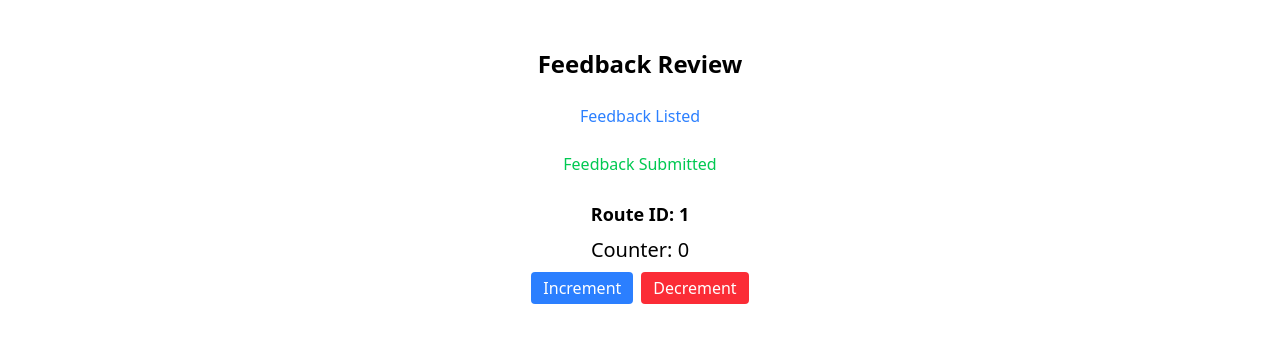
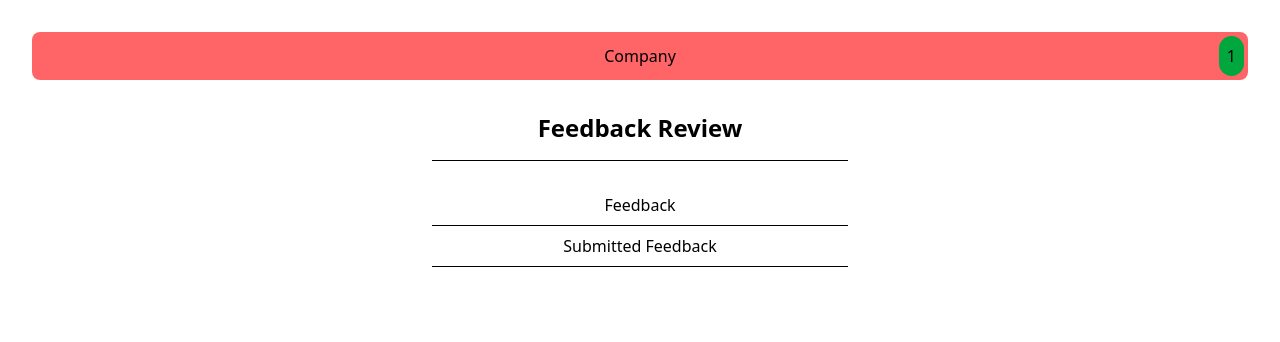
Before and after one commit to PARTHIBAN-007/React, a React (Vite) app: page /main/1 in a window 1280 px wide. Shown: the top 342 px of the page. Built offline with nearby package versions, Linux system fonts and the light colour scheme.

Commit message:
React Router

```diff
--- a/package.json
+++ b/package.json
@@ -10,6 +10,7 @@
     "preview": "vite preview"
   },
   "dependencies": {
+    "axios": "^1.9.0",
     "framer-motion": "^12.12.1",
     "react": "^19.1.0",
     "react-dom": "^19.1.0",
--- a/src/App.jsx
+++ b/src/App.jsx
@@ -1,6 +1,6 @@
 import './App.css';
 import { BrowserRouter, Routes, Route, Link } from "react-router-dom";
-import Counter from './pages/counter';
+import Counter from './pages/Counter';
 import Hello from './pages/page';
 import { Todo } from './pages/Todo';
 import AudioRecorder from './pages/AudioRecorder';
--- a/src/pages/Counter.jsx
+++ b/src/pages/Counter.jsx
@@ -52,7 +52,7 @@
 
 import React, { useState } from 'react';
 import { useParams } from 'react-router-dom';
-import { motion, AnimatePresence } from 'framer-motion';
+import { useNavigate } from 'react-router-dom';
 
 const Counter = () => {
   const [count, setCount] = useState(0);
@@ -61,21 +61,83 @@ const Counter = () => {
   const [show, setShow] = useState(false);
   const [feedback, setFeedbackShow] = useState(false);
 
+  let navigate = useNavigate();
+
+
   const { id } = useParams();
 
   const toggleFeedback = () => setFeedbackShow(prev => !prev);
   const toggleSubmitted = () => setShow(prev => !prev);
 
+  let GiveFeedback = () => {
+      navigate(`/${id}/feedback`)
+  }
+
+
   return (
+    <>
+    <div className='relative flex items-center bg-red-400  rounded-lg'>
+      <h1 className='absolute left-1/2 transform -translate-x-1/2'>Company</h1>
+      <h1 className='ml-auto rounded-[100px] bg-green-600 p-2 m-1'>{id}</h1>
+    </div>
+
     <div className="p-4 space-y-6 max-w-md mx-auto">
-      <h1 className="text-2xl font-bold">Feedback Review</h1>
 
-      <div
+      <h1 className="text-2xl py-4 font-bold border-b border-b-1 ">Feedback Review</h1>
+      <div className=''>
+       <div>
+          <div
+            onClick={toggleFeedback}
+            className="border-b p-2"
+          >
+            Feedback
+          </div>
+
+          {feedback && (
+            <div>
+              {content.map((data, index) => (
+                <div key={index} className="m-2 flex justify-between">
+                  <div className='mb-4' >{data}</div>
+                  <div>
+                    <button
+                    onClick={()=>GiveFeedback()}
+                    className="mr-2 bg-green-400 text-white px-2 py-1 rounded">Give Feedback</button>
+                    <button className="bg-red-400 text-white px-3 py-1 rounded">Decline</button>
+                  </div>
+                </div>
+              ))}
+            </div>
+          )}
+
+
+
+        <div
+        onClick={toggleSubmitted}
+        className='border-b p-2'>
+          Submitted Feedback
+        </div>
+        {show && (
+            <div>
+              {pending.map((data, index) => (
+                <div key={index} className="mb-2">
+                  <div key={index}>{data}</div>
+                  <button className="mr-2 bg-green-500 text-white px-3 py-1 rounded">Give Feedback</button>
+                  <button className="bg-red-500 text-white px-3 py-1 rounded">Decline</button>
+                  </div>
+              ))}
+            </div>
+          )}
+
+         </div>
+
+
+     {/* <div
         onClick={toggleFeedback}
         className="cursor-pointer font-medium text-blue-500"
       >
         Feedback Listed
       </div>
+       {/*
       <AnimatePresence>
         {feedback && (
           <motion.ul
@@ -87,11 +149,11 @@ const Counter = () => {
             {content.map((data, index) => (
               <motion.li
                 key={index}
-                className="bg-blue-100 rounded p-4"
+                className=" bg-blue-100 rounded p-4"
                 layout
               >
                 {data}
-                <span className='p-2 rounded-lg m-2  bg-green-600'>Give Feedback</span>
+                <span className=' p-2 rounded-lg m-2 bg-green-600'>Give Feedback</span>
               <span className='p-2 rounded-lg m-2  bg-red-600'>Negelect Feedback</span>
               </motion.li>
 
@@ -125,9 +187,9 @@ const Counter = () => {
             ))}
           </motion.ul>
         )}
-      </AnimatePresence>
+      </AnimatePresence> */}
 
-      <div className="space-y-2">
+      {/* <div className="space-y-2">
         <h2 className="text-lg font-semibold">Route ID: {id}</h2>
         <div className="text-xl">Counter: {count}</div>
         <div className="space-x-2">
@@ -143,9 +205,11 @@ const Counter = () => {
           >
             Decrement
           </button>
-        </div>
+        </div>*/}
+
       </div>
-    </div>
+      </div>
+    </>
   );
 };
 
--- a/src/pages/Page.jsx
+++ b/src/pages/Page.jsx
@@ -1,34 +1,40 @@
 import React from 'react'
-import { useState } from 'react'
+import { useEffect,useState } from 'react'
+import axios from 'axios';
+
 
 import { useNavigate } from 'react-router-dom';
 
 const Hello = () => {
 
-    let [input,setInput] = useState("");
+    const [feedback, setFeedback] = useState([]);
 
-
+  useEffect(() => {
+    axios.get('http://127.0.0.1:8000/userdata')
+      .then(res => setFeedback(res.data))
+      .catch(err => console.error(err));
+  }, []);
     let navigate = useNavigate();
 
 
-    let handlechange = (e) =>{
-        setInput(e.target.value)
-    }
 
-    let handlenavigate = () =>{
-        navigate(`/main/${input}`)
+    let handlenavigate = (person) =>{
+        navigate(`/main/${person}`)
     }
 
 
   return (
-    <>
-        <h1>{name}</h1>
-        <input placeholder='Input for Navigation' onChange={handlechange}></input>
+    <div>
+      <h1>Feedback Data</h1>
+      {feedback.map((item, index) => (
+        <div key={index}>
+          <h3 onClick={()=>{handlenavigate(item.username)}}>{item.username}</h3>
 
-        <button onClick={handlenavigate}> Navigate</button>
-
-    </>
-  )
-}
+          <hr />
+        </div>
+      ))}
+    </div>
+  );
+};
 
 export default Hello;
--- a/src/pages/Tabcomponent.jsx
+++ b/src/pages/Tabcomponent.jsx
@@ -1,4 +1,4 @@
-import React, { use, useState } from 'react';
+import React, { useState } from 'react';
 
 const Tabcomponent = () => {
   const initialData = {
```
Also changed, not shown: 1 other file (tests, documents, lock files or other folders).
